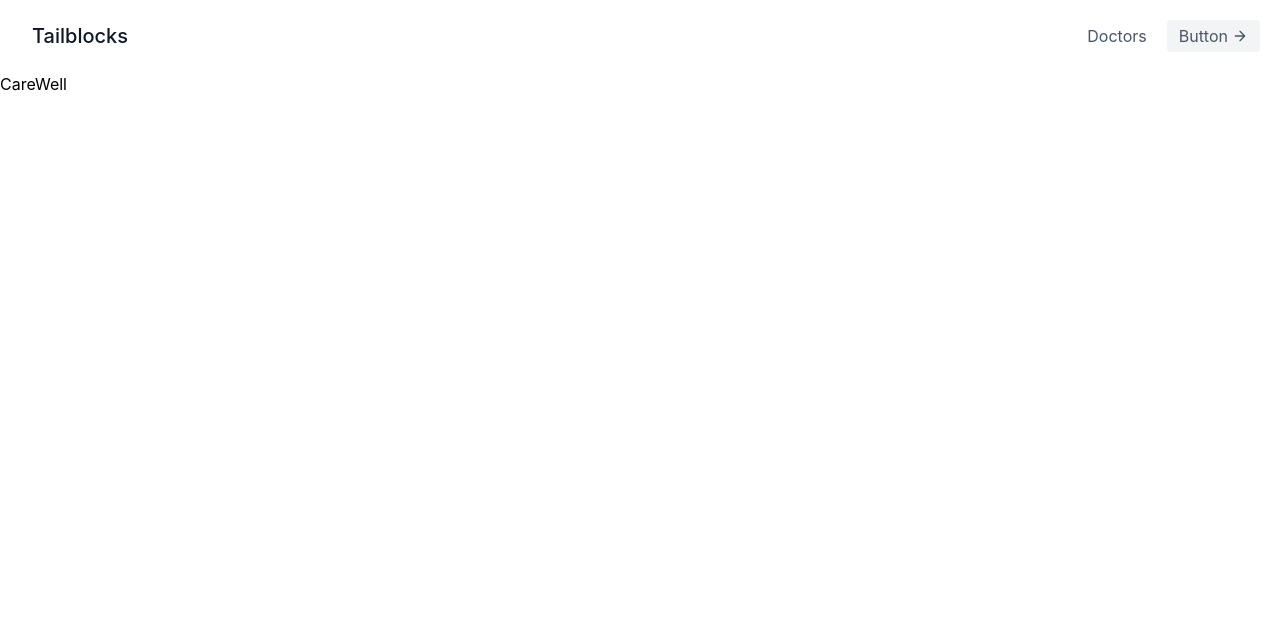
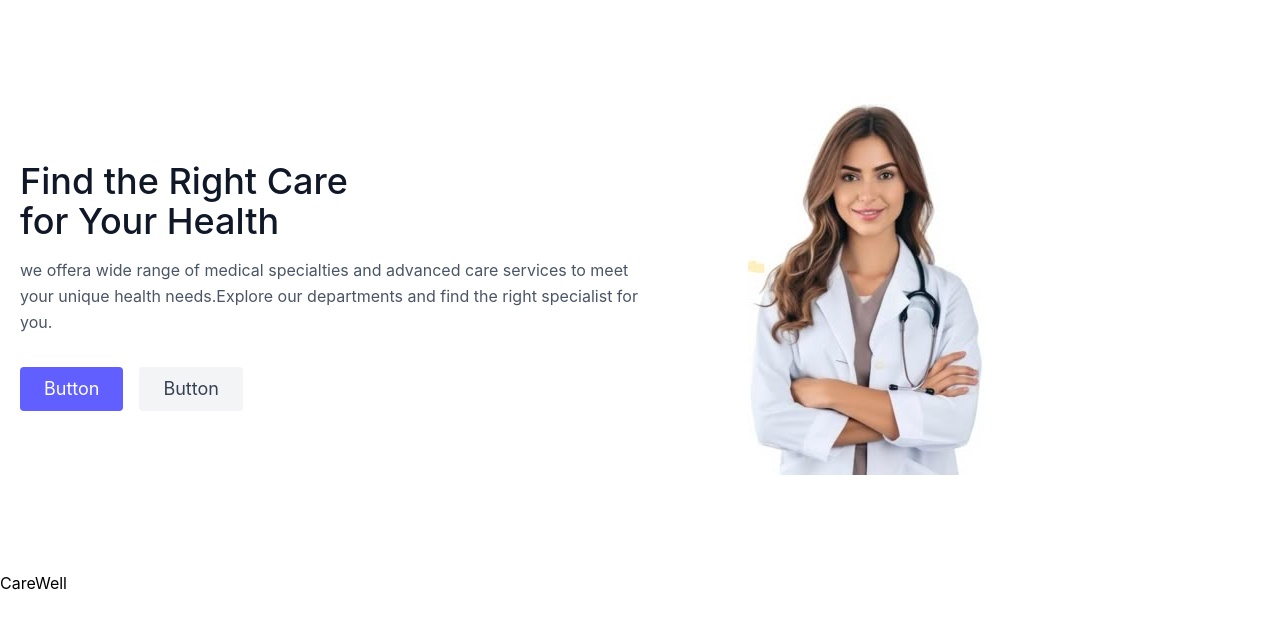
Before and after one commit to maazhashmi996-pixel/Clinic-Website, a React (Vite) app: page / in a window 1280 px wide. Shown: the top 628 px of the page. Built offline with nearby package versions, Linux system fonts and the light colour scheme.

Commit message:
update my changes

```diff
--- a/components/Hero.jsx
+++ b/components/Hero.jsx
@@ -2,9 +2,25 @@ import react from 'react'
 import {Link} from 'react-router-dom'
 function Hero(){
     return(
-        <>
-
-        </>
+       <div>
+            <section className="text-gray-600 body-font">
+  <div className="container mx-auto flex px-5 py-24 md:flex-row flex-col items-center">
+    <div className="lg:flex-grow md:w-1/2 lg:pr-24 md:pr-16 flex flex-col md:items-start md:text-left mb-16 md:mb-0 items-center text-center">
+      <h1 className="title-font sm:text-4xl text-3xl mb-4 font-medium text-gray-900">Find the Right Care
+        <br className="hidden lg:inline-block"/>for Your Health
+      </h1>
+      <p className="mb-8 leading-relaxed">we offera wide range of medical specialties and advanced care services to meet your unique health needs.Explore our departments and find the right specialist for you.</p>
+      <div className="flex justify-center">
+        <button className="inline-flex text-white bg-indigo-500 border-0 py-2 px-6 focus:outline-none hover:bg-indigo-600 rounded text-lg">Button</button>
+        <button className="ml-4 inline-flex text-gray-700 bg-gray-100 border-0 py-2 px-6 focus:outline-none hover:bg-gray-200 rounded text-lg">Button</button>
+      </div>
+    </div>
+    <div className="lg:max-w-lg lg:w-full md:w-1/2 w-5/6">
+      <img className="object-cover object-center rounded" alt="hero" src="doctor.jpg"/>
+    </div>
+  </div>
+</section>
+    </div>
     )
 }
 export default Hero
--- a/components/Navbar.jsx
+++ /dev/null
@@ -1,26 +0,0 @@
-import React from 'react'
-import { Link } from 'react-router-dom'
-
-function Navbar() {
-    return (
-        <>
-            <header className="text-gray-600 body-font">
-                <div className="container mx-auto flex flex-wrap p-5 flex-col md:flex-row items-center">
-                    <Link to="/doctors" className="flex title-font font-medium items-center text-gray-900 mb-4 md:mb-0">
-                        <span className="ml-3 text-xl">Tailblocks</span>
-                    </Link>
-                    <nav className="md:ml-auto flex flex-wrap items-center text-base justify-center">
-                        <Link to="/doctors" className="mr-5 hover:text-gray-900">Doctors</Link>
-                    </nav>
-                    <button className="inline-flex items-center bg-gray-100 border-0 py-1 px-3 focus:outline-none hover:bg-gray-200 rounded text-base mt-4 md:mt-0">Button
-                        <svg fill="none" stroke="currentColor" stroke-linecap="round" stroke-linejoin="round" stroke-width="2" className="w-4 h-4 ml-1" viewBox="0 0 24 24">
-                            <path d="M5 12h14M12 5l7 7-7 7"></path>
-                        </svg>
-                    </button>
-                </div>
-            </header>
-        </>
-    )
-}
-
-export default Navbar
--- a/doctors/Doctors.jsx
+++ /dev/null
@@ -1,27 +0,0 @@
-import React from 'react'
-
-function Doctors() {
-  return (
-    <div>
-            <section className="text-gray-600 body-font">
-  <div className="container mx-auto flex px-5 py-24 md:flex-row flex-col items-center">
-    <div className="lg:flex-grow md:w-1/2 lg:pr-24 md:pr-16 flex flex-col md:items-start md:text-left mb-16 md:mb-0 items-center text-center">
-      <h1 className="title-font sm:text-4xl text-3xl mb-4 font-medium text-gray-900">Find the Right Care
-        <br className="hidden lg:inline-block"/>for Your Health
-      </h1>
-      <p className="mb-8 leading-relaxed">we offera wide range of medical specialties and advanced care services to meet your unique health needs.Explore our departments and find the right specialist for you.</p>
-      <div className="flex justify-center">
-        <button className="inline-flex text-white bg-indigo-500 border-0 py-2 px-6 focus:outline-none hover:bg-indigo-600 rounded text-lg">Button</button>
-        <button className="ml-4 inline-flex text-gray-700 bg-gray-100 border-0 py-2 px-6 focus:outline-none hover:bg-gray-200 rounded text-lg">Button</button>
-      </div>
-    </div>
-    <div className="lg:max-w-lg lg:w-full md:w-1/2 w-5/6">
-      <img className="object-cover object-center rounded" alt="hero" src="doctor.jpg"/>
-    </div>
-  </div>
-</section>
-    </div>
-  )
-}
-
-export default Doctors
--- a/src/App.jsx
+++ b/src/App.jsx
@@ -1,6 +1,4 @@
 import { BrowserRouter, Routes, Route } from 'react-router-dom'
-import Navbar from '../components/Navbar'
-import Doctors from '../doctors/Doctors'
 import Hero from '../components/Hero'
 import './App.css'
 
@@ -9,11 +7,9 @@ function App() {
   return (
     <>
       <BrowserRouter>
-      <Navbar/>
       <Hero/>
         <Routes>
           <Route path='/' element={<h1>CareWell</h1>}> </Route>
-           <Route path='/doctors' element={<Doctors/>} > </Route>
         </Routes>
       </BrowserRouter>
     </>
```
